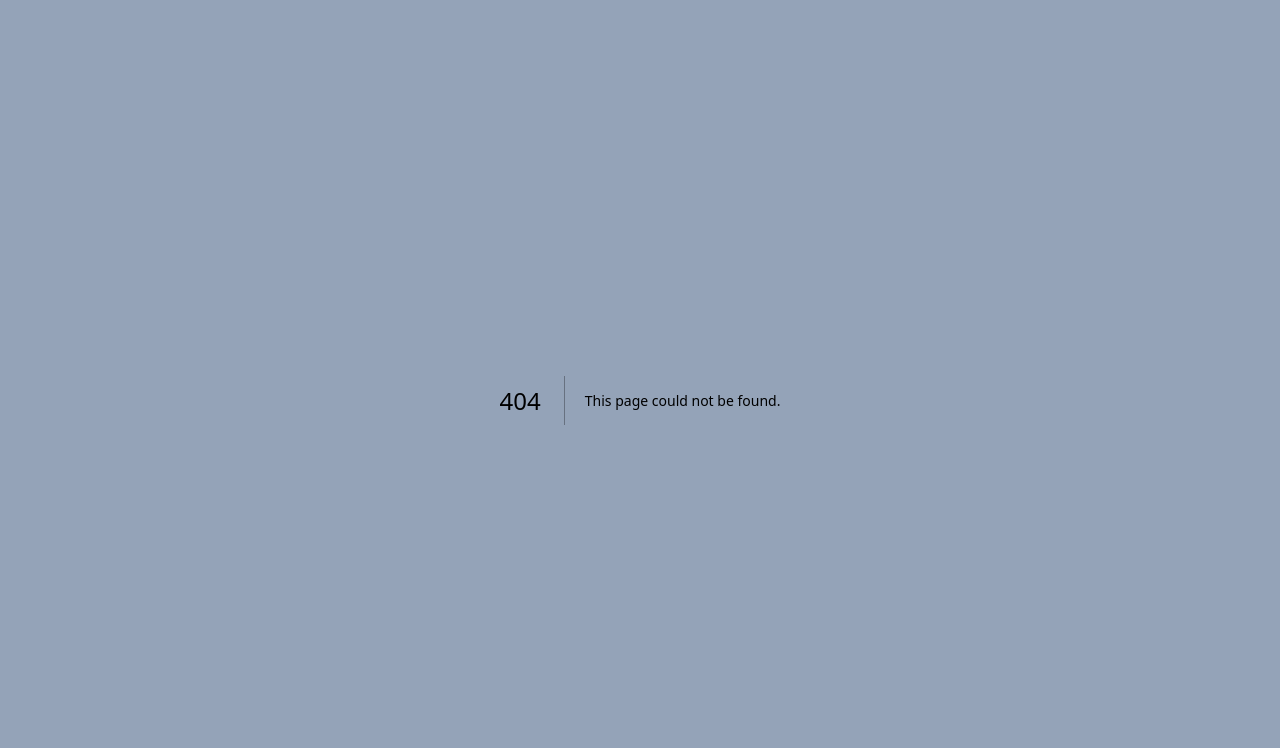
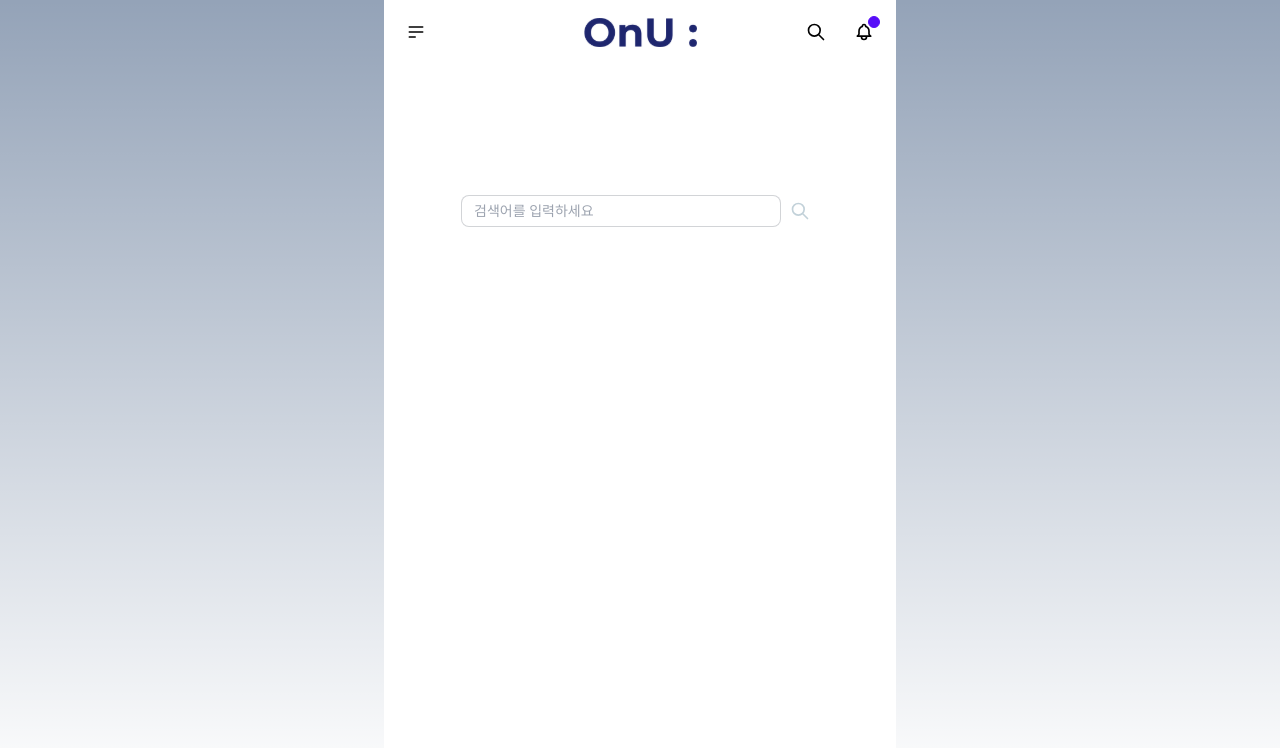
Before and after one commit to yeomj051/OnU, a Next.js app in the folder frontend/: page /list/entire in a window 1280 px wide. Before the commit this address had no page. Shown: the top 748 px of the page. Built offline with nearby package versions, Linux system fonts and the light colour scheme.

Commit message:
[S08P31A703-177] FE/Feat: Add Search Bar Page

```diff
--- /dev/null
+++ b/frontend/components/common/SearchBar.tsx
@@ -0,0 +1,31 @@
+import React from 'react';
+import searchIcon from '@emotion-icons/bootstrap/Search';
+
+export const SearchBar = () => {
+  return (
+    <div id="searchbar" className="flex items-center justify-center">
+      <input
+        type="text"
+        placeholder="검색어를 입력하세요"
+        className="w-full max-w-xs input input-bordered input-sm"
+      />
+
+      <button className="px-2 btn btn-ghost btn-sm">
+        <svg
+          xmlns="http://www.w3.org/2000/svg"
+          className="w-5 h-5"
+          fill="none"
+          viewBox="0 0 24 24"
+          stroke="#C2D1D9"
+        >
+          <path
+            strokeLinecap="round"
+            strokeLinejoin="round"
+            strokeWidth="2"
+            d="M21 21l-6-6m2-5a7 7 0 11-14 0 7 7 0 0114 0z"
+          />
+        </svg>
+      </button>
+    </div>
+  );
+};
--- /dev/null
+++ b/frontend/pages/list/entire.tsx
@@ -0,0 +1,41 @@
+//전체 영양제 리스트
+//'use client'
+
+import React, { useEffect } from 'react';
+import { NextPageWithLayout } from '../_app';
+import AppLayout from '@/components/layout/AppLayout';
+import HeaderLayout from '@/components/layout/HeaderLayout';
+
+import { SearchBar } from '@/components/common/SearchBar';
+
+const EntireList: NextPageWithLayout = () => {
+  return (
+    <div className="grid grid-rows h-[100vh] bg-white pt-20">
+      <SearchBar />
+      <div id="list">
+        <div id="list-header" />
+        {/* 성분별, 고민별 탭, 그에 따른 카테고리들 들어갈곳 */}
+        <div id="list-body">
+          <div id="ingredient-list"></div>
+          <div id="worry-list"></div>
+        </div>
+      </div>
+      <div id="drawer">
+        <div id="compare-box"></div>
+      </div>
+    </div>
+  );
+};
+
+//레이아웃 적용이 필요하면 getLayout을 호출해주고,
+//AppLayout안에 원하는 레이아웃을 중첩시킬 수도 있습니다
+//추가로 중첩 안시키면 기본 AppLayout이 적용됨
+EntireList.getLayout = function getLayout(page: React.ReactElement) {
+  return (
+    <AppLayout>
+      <HeaderLayout>{page}</HeaderLayout>
+    </AppLayout>
+  );
+};
+
+export default EntireList;
```
